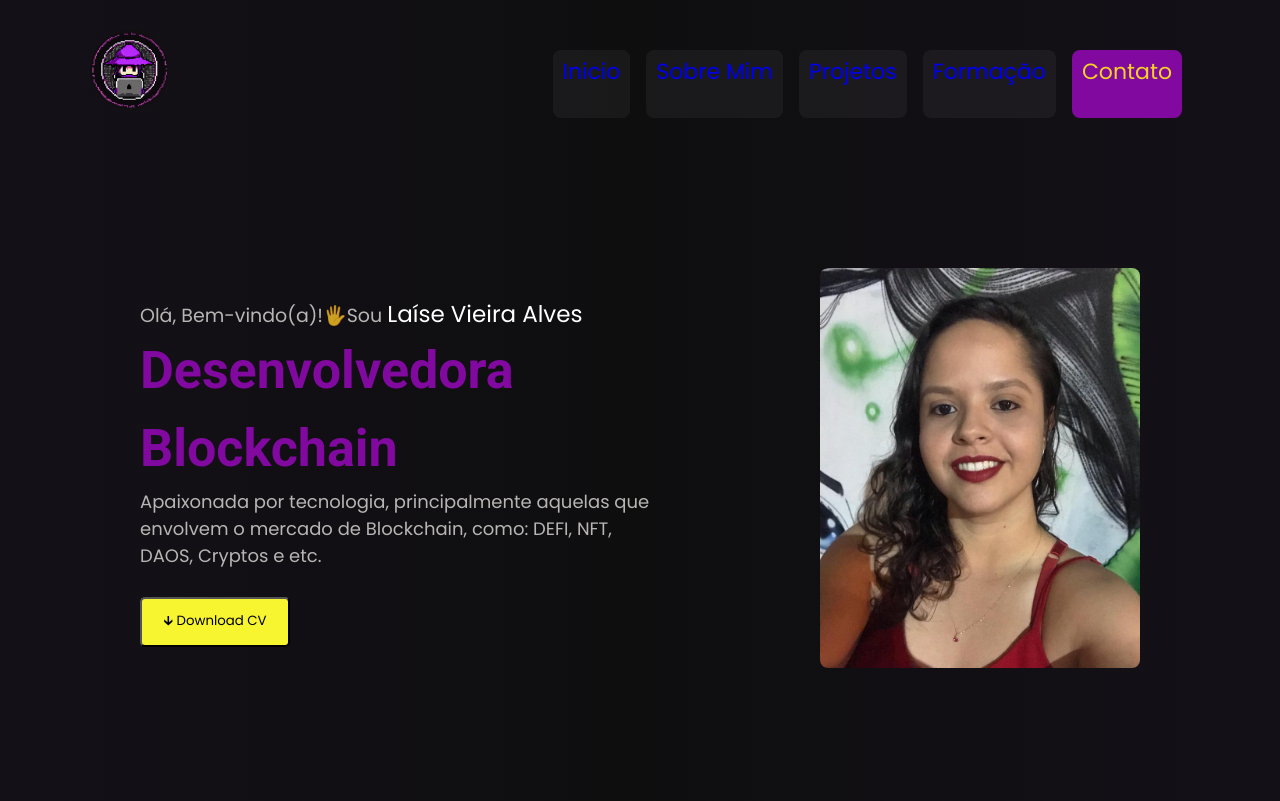
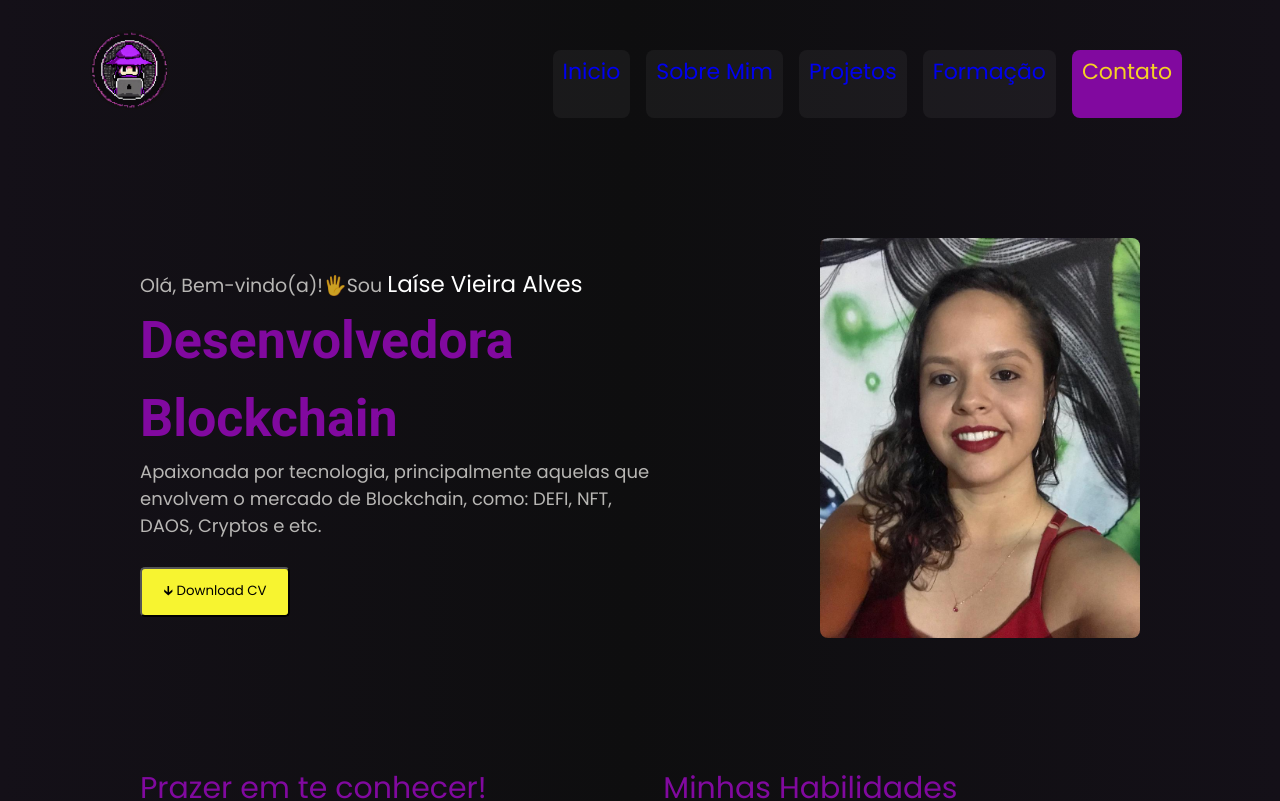
Before and after one commit to laisevdev/myPortfolio, a React (Vite) app: page / in a window 1280 px wide. Shown: the top 801 px of the page. Built offline with nearby package versions, Linux system fonts and the light colour scheme.

Commit message:
Revert "[refactor]: skills"
This reverts commit fb883d41bbe34cdf541f5a2f02d248645917f82b.

```diff
--- a/src/components/Main/Main.css
+++ b/src/components/Main/Main.css
@@ -11,7 +11,7 @@
    display: flex;
    justify-content:space-between;
    align-items: center;
-   margin: 150px auto;
+   margin: 120px auto;
 
    font-family:'Robot Condensed';
 }
```
